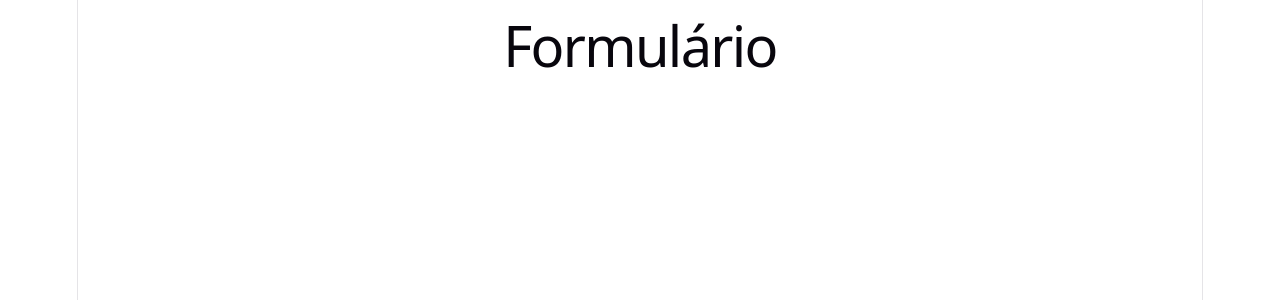
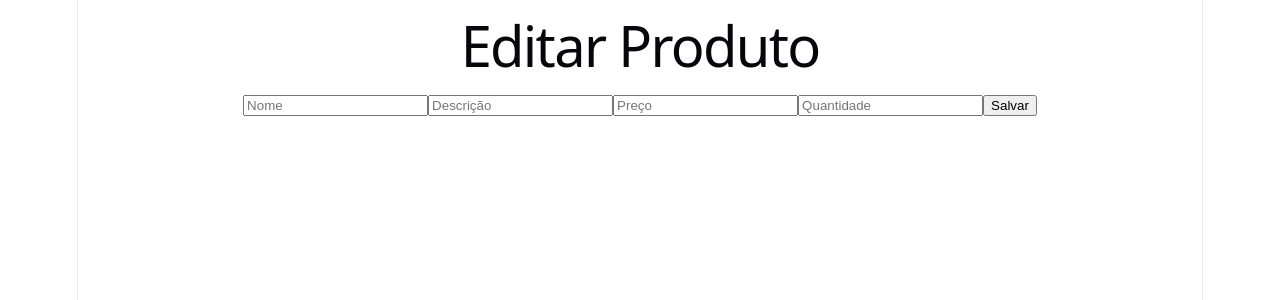
Before and after one commit to GeovannaMenezess/inventory-management, a React (Vite) app in the folder frontend/: page /adicionar in a window 1280 px wide. Shown: the top 300 px of the page. Built offline with nearby package versions, Linux system fonts and the light colour scheme.

Commit message:
editar produto funcionando

```diff
--- a/frontend/src/pages/ProductForm.tsx
+++ b/frontend/src/pages/ProductForm.tsx
@@ -1,7 +1,80 @@
+import { useState, useEffect } from 'react'
+import { useParams } from 'react-router-dom'
+import { useNavigate } from 'react-router-dom'
+import { number } from 'zod'
+
 function ProductForm() {
-  return (
+  const { id } = useParams()
+  const [name, setName] = useState('')
+  const [description, setDescription] = useState('')
+  const [price, setPrice] = useState('')
+  const [stock_quantity, setStock_quantity] = useState('')
+
+  useEffect(() => {
+    if (id) {
+      fetch(`http://localhost:3000/products/${id}`)
+        .then(res => res.json())
+        .then(data => {
+          setName(data.name)
+          setDescription(data.description)
+          setPrice(data.price)
+          setStock_quantity(data.stock_quantity)
+        })
+    }
+  }, [id])
+
+  //Botão salvar
+
+  const navigate = useNavigate()
+
+  async function handleSubmit() {
+
+   await fetch(`http://localhost:3000/products/${id}`, {
+       method: 'PUT',
+      headers: {
+        'Content-Type': 'application/json'
+      },
+      body: JSON.stringify({
+        name : name,
+        description : description,
+        price : Number (price),
+        stock_quantity : Number (stock_quantity)
+      })
+
+    })
+    navigate('/')
+  }
+
+ return (
     <div>
-      <h1>Formulário</h1>
+      <h1>Editar Produto</h1>
+      <form>
+        <input
+          type="text"
+          placeholder="Nome"
+          value={name}
+          onChange={(e) => setName(e.target.value)}
+        />
+        <input
+          type="text"
+          placeholder="Descrição"
+          value={description}
+          onChange={(e) => setDescription(e.target.value)}
+        />
+        <input
+          type="number"
+          placeholder="Preço"
+          value={price}
+          onChange={(e) => setPrice(e.target.value)}
+        />
+        <input
+          type="number"
+          placeholder="Quantidade"
+          value={stock_quantity}
+          onChange={(e) => setStock_quantity(e.target.value)}
+        />
+        <button type="button" onClick={handleSubmit}>Salvar</button>
+      </form>
     </div>
   )
 }
--- a/frontend/src/pages/ProductList.tsx
+++ b/frontend/src/pages/ProductList.tsx
@@ -1,13 +1,19 @@
+import { useNavigate, useLocation} from 'react-router-dom'
 import { useState, useEffect } from 'react'
 
 function ProductList() {
   const [products, setProducts] = useState([])
+  const navigate = useNavigate()
+  const location = useLocation()
 
-  useEffect(() => {
+  function fetchProducts() {
     fetch('http://localhost:3000/products')
       .then(res => res.json())
       .then(data => setProducts(data))
-  }, [])
+  }
+   useEffect(() => {
+    fetchProducts()
+  }, [location])
 
   //Adicionar Produto
 
@@ -19,6 +25,7 @@ function ProductList() {
     })
     setProducts(products.filter((p: any) => p.id !== id))
   }
+
 
   return (
     <div>
@@ -41,7 +48,7 @@ function ProductList() {
               <td>{product.price}</td>
               <td>{product.stock_quantity}</td>
               <td>
-                <button>Editar</button>
+                <button onClick={() => navigate(`/editar/${product.id}`)}>Editar</button>
                 <button onClick={() => deleteProduct(product.id)}>Excluir</button>
               </td>
             </tr>
```
